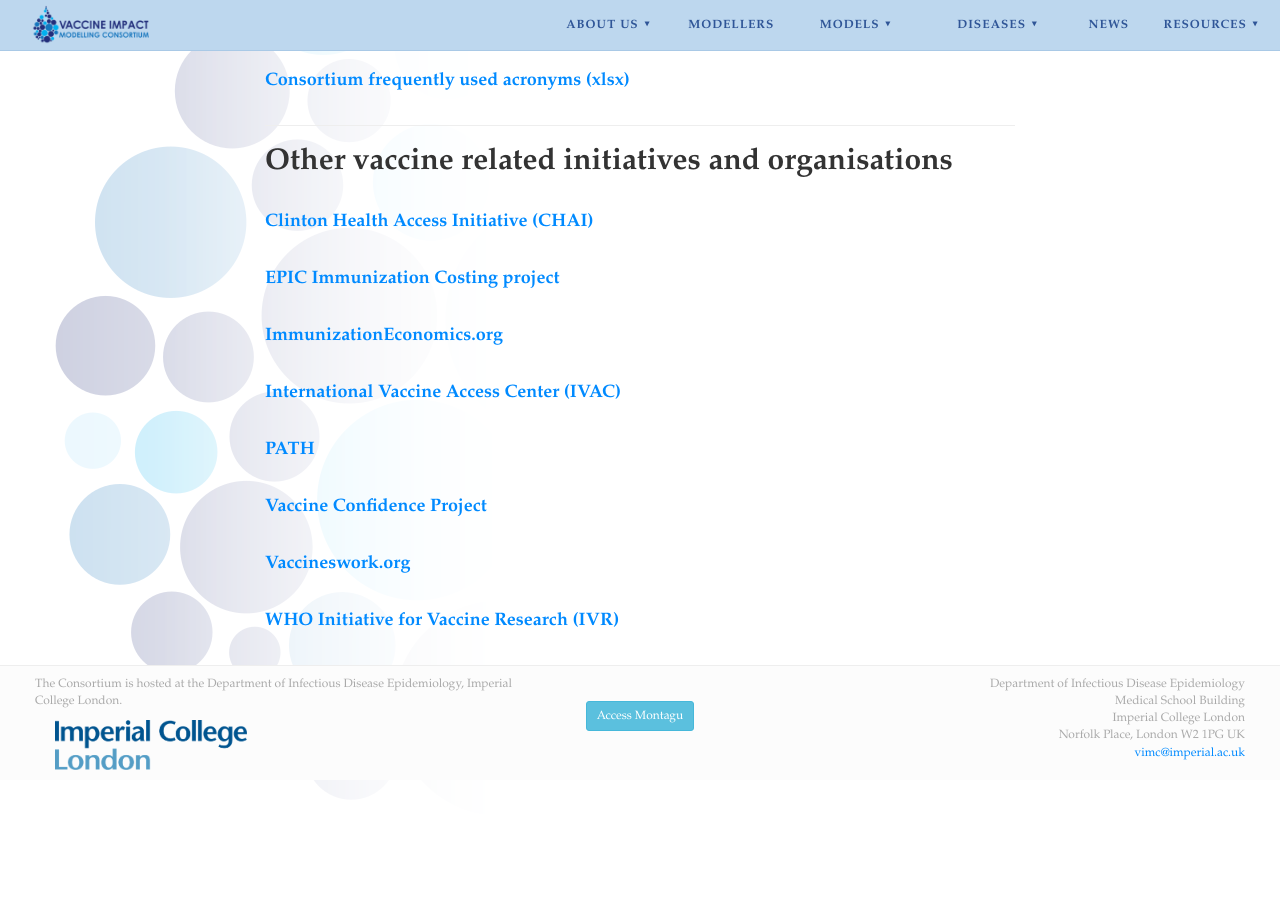
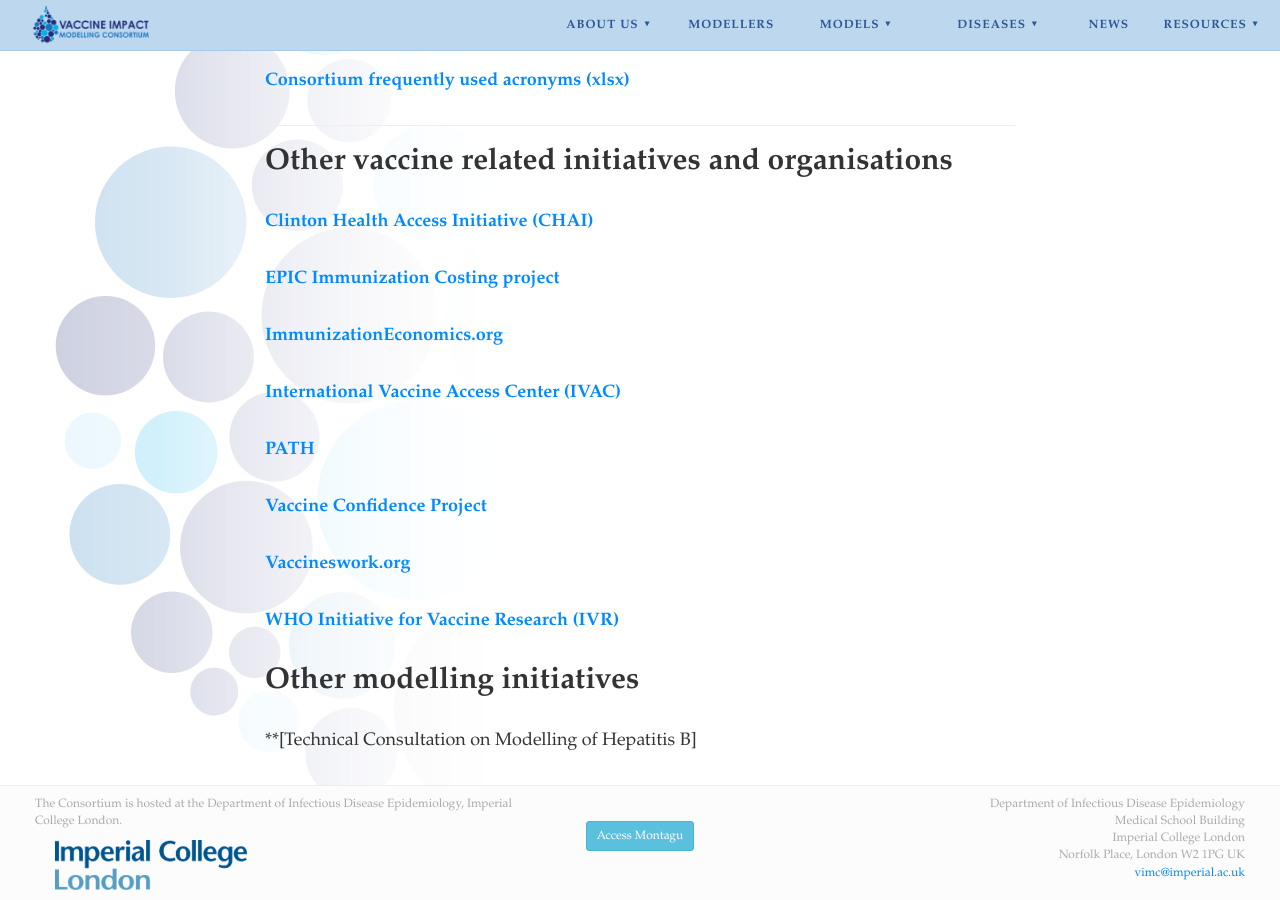
Before and after one commit to vimchub/vaccineimpact, a Jekyll site: the page built from resources.md, in a window 1280 px wide and 900 px high, scrolled down 528 px. Built offline with Jekyll 4.4.1, drawn with Linux system fonts in a browser that asks for light colours; nearby versions of some CDN libraries; before the commit the page ends 1308 px from its top, so only the background shows below that.

Commit message:
updated TIm HEP B
Added title and will add PDF when ready

```diff
--- a/resources.md
+++ b/resources.md
@@ -34,3 +34,8 @@
 **[Vaccineswork.org](http://www.vaccineswork.org/)**
 
 **[WHO Initiative for Vaccine Research (IVR)](http://www.who.int/immunization/en/)**
+
+
+## Other modelling initiatives
+
+**[Technical Consultation on Modelling of Hepatitis B]
```
